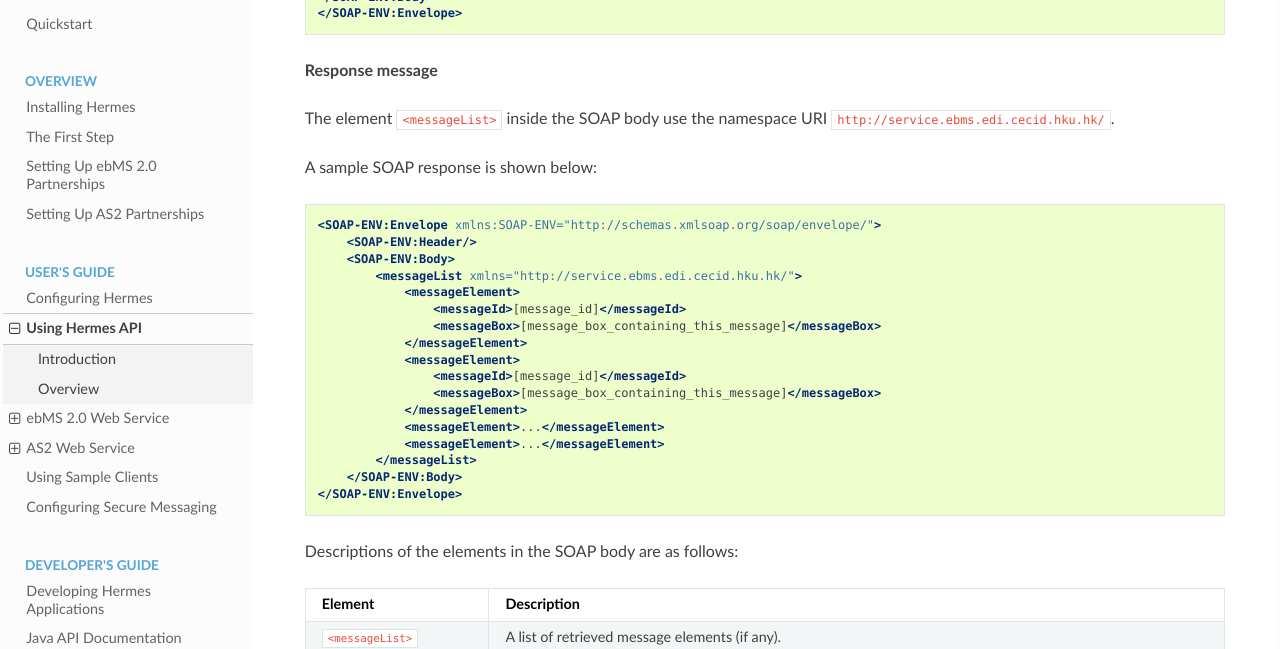
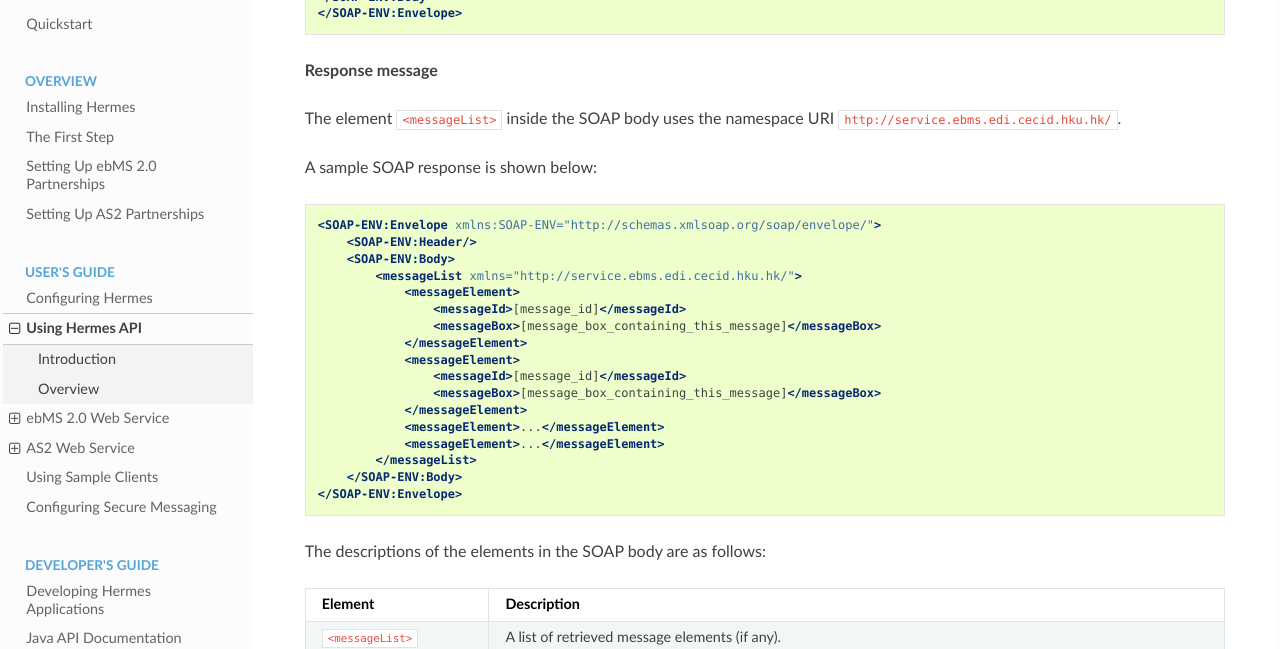
Before and after one commit to cecid/hermes-docs, a Sphinx documentation site: the page built from docs/source/web_service_communication.rst, in a window 1280 px wide and 900 px high, scrolled down 12932 px. Shown: the part 149-798 px from the top of the window. Built offline with Sphinx 7.4.7 and the Read the Docs theme 2.0.0, drawn with Linux system fonts in a browser that asks for light colours; some of the changed text lies outside the part shown.

Commit message:
Edited for clarity.

```diff
--- a/docs/source/web_service_communication.rst
+++ b/docs/source/web_service_communication.rst
@@ -96,7 +96,7 @@
     </SOAP-ENV:Envelope>
     <!-- Attached payloads... -->
 
-Descriptions of the elements in the SOAP body are as follows:
+The descriptions of the elements in the SOAP body are as follows:
 
 +--------------------------+-----------+----------------------------------------------------------------------------------------------+
 | Element                  | Mandatory | Description                                                                                  |
@@ -212,7 +212,7 @@
         </SOAP-ENV:Body>
     </SOAP-ENV:Envelope>
 
-Descriptions of the elements in the SOAP body are as follows:
+The descriptions of the elements in the SOAP body are as follows:
 
 +-------------------------+-----------+---------------------------------------------------------------------------------------------------+
 | Element                 | Mandatory | Description                                                                                       |
@@ -430,7 +430,7 @@
         </SOAP-ENV:Body>
     </SOAP-ENV:Envelope>
 
-Descriptions of the elements in the SOAP body are as follows:
+The descriptions of the elements in the SOAP body are as follows:
 
 +-----------------------------------+--------------------------------------------------------------------+
 | Element                           | Description                                                        |
@@ -577,7 +577,7 @@
 
 **Response message**
 
-The element ``<messageList>`` inside the SOAP body use the namespace URI ``http://service.ebms.edi.cecid.hku.hk/``.
+The element ``<messageList>`` inside the SOAP body uses the namespace URI ``http://service.ebms.edi.cecid.hku.hk/``.
 
 A sample SOAP response is shown below:
 
@@ -601,7 +601,7 @@
         </SOAP-ENV:Body>
     </SOAP-ENV:Envelope>
 
-Descriptions of the elements in the SOAP body are as follows:
+The descriptions of the elements in the SOAP body are as follows:
 
 +--------------------------+----------------------------------------------------------------------------------------------+
 | Element                  | Description                                                                                  |
@@ -810,7 +810,7 @@
     </SOAP-ENV:Envelope>
     <!-- Attached payloads... -->
 
-Descriptions of the elements in the SOAP body are as follows:
+The descriptions of the elements in the SOAP body are as follows:
 
 +----------------------+-----------+-----------------------------------------------------------------------------------------------------------------------------------------------------------+
 | Element              | Mandatory | Description                                                                                                                                               |
@@ -903,7 +903,7 @@
         </SOAP-ENV:Body>
     </SOAP-ENV:Envelope>
 
-Descriptions of the elements in the SOAP body are as follows:
+The descriptions of the elements in the SOAP body are as follows:
 
 +-------------------------+-----------+---------------------------------------------------------------------------------------------+
 | Element                 | Mandatory | Description                                                                                 |
@@ -1100,7 +1100,7 @@
     </SOAP-ENV:Envelope>
 
 
-Descriptions of the elements in the SOAP body are as follows:
+The descriptions of the elements in the SOAP body are as follows:
 
 +--------------------------------+------------------------------------------------------------+
 | Element                        | Description                                                |
@@ -1199,7 +1199,7 @@
         </SOAP-ENV:Body>
    </SOAP-ENV:Envelope>
 
-Descriptions of the elements in the SOAP body are as follows:
+The descriptions of the elements in the SOAP body are as follows:
 
 +--------------------------+----------------------------------------------------------------------------------------------------+
 | Element                  | Description                                                                                        |
```
Also changed, not shown: other parts of docs/source/web_service_communication.rst (+1 -1 lines).
